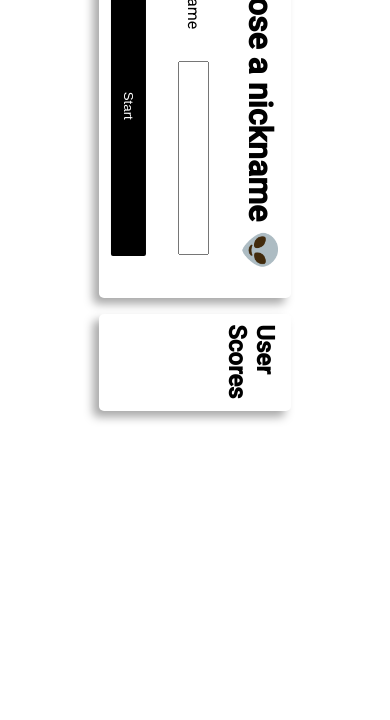
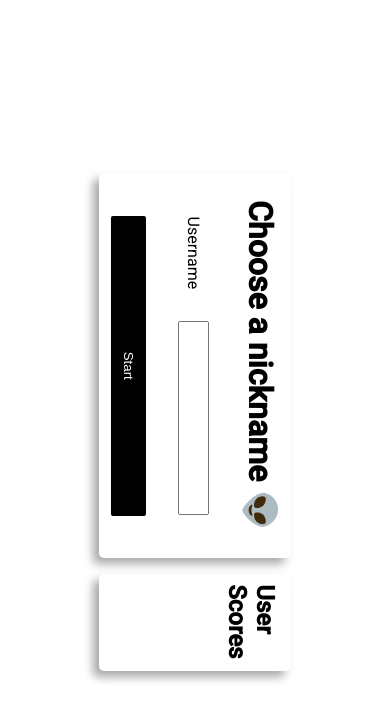
Before and after one commit to AranBeitia/memory-lane, a plain HTML site: page index.html in a window 390 px wide. Drawn offline with Linux system fonts and the light colour scheme.

Commit message:
Media query mobile screen

```diff
--- a/css/layout.css
+++ b/css/layout.css
@@ -12,6 +12,9 @@
 
 @media all and (max-width: 600px) and (orientation: portrait) {
   html {
-    transform: rotate(90deg);
+    position: absolute;
+    left: 50%;
+    top: 50%;
+    transform: translate(-50%, -50%) rotate(90deg);
   }
 }
```
